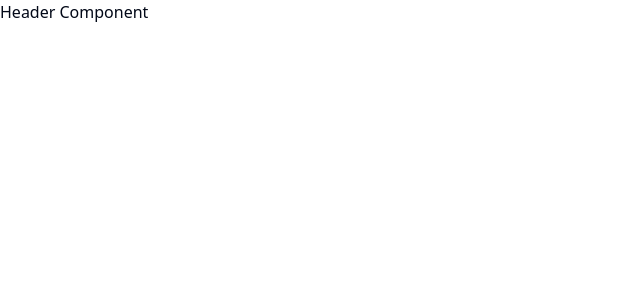
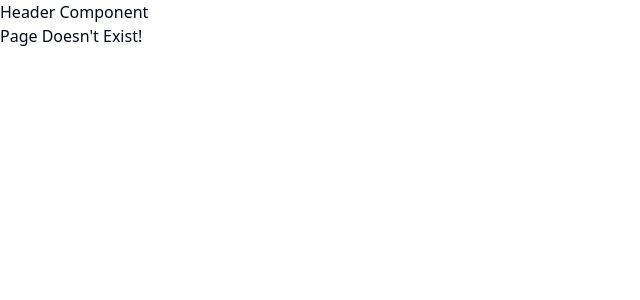
Before and after one commit to Surendrarayamajhi/DandD_ecom, a React (Vite) app in the folder client/: page / in a window 1280 px wide. Before the commit this address had no page. Shown: the top 300 px of the page, without its empty margins (0-640 px from the left). Built offline with nearby package versions, Linux system fonts and the light colour scheme.

Commit message:
unwanted page like page not found setup

```diff
--- a/client/src/App.jsx
+++ b/client/src/App.jsx
@@ -8,6 +8,8 @@ import AdminProducts from './pages/admin-view/products'
 import AuthLogin from './pages/auth/login'
 import AuthRegister from './pages/auth/register'
 import { Route, Routes } from 'react-router-dom'
+import ShoppingLayout from './pages/shopping-view/layout'
+import NotFound from './pages/not-found'
 
 function App() {
 
@@ -27,6 +29,12 @@ function App() {
           <Route path='orders' element={<AdminOrders/>}/>
           <Route path='features' element={<AdminFeatures/>}/>
         </Route>
+        <Route path='/shop' element={<ShoppingLayout/>}>
+          {/* <Route path=''/>
+          <Route path=''/> */}
+
+        </Route>
+         <Route path='*' element={<NotFound/>}/>
       </Routes>
     </div>
   )
--- /dev/null
+++ b/client/src/pages/not-found/index.jsx
@@ -0,0 +1,9 @@
+
+
+function NotFound() {
+    return (
+        <div>Page Doesn't Exist!</div>
+    );
+}
+
+export default NotFound
```
